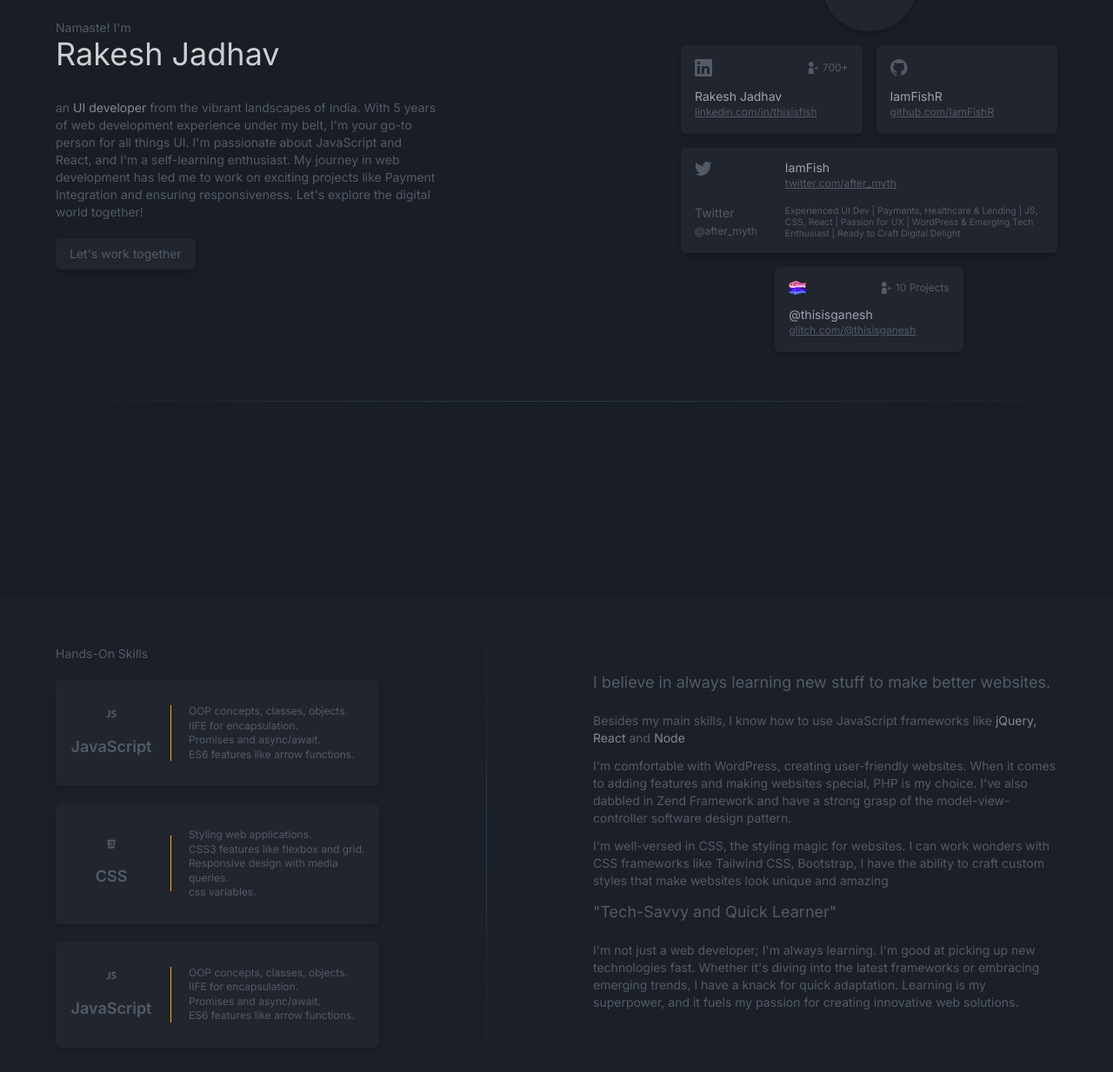
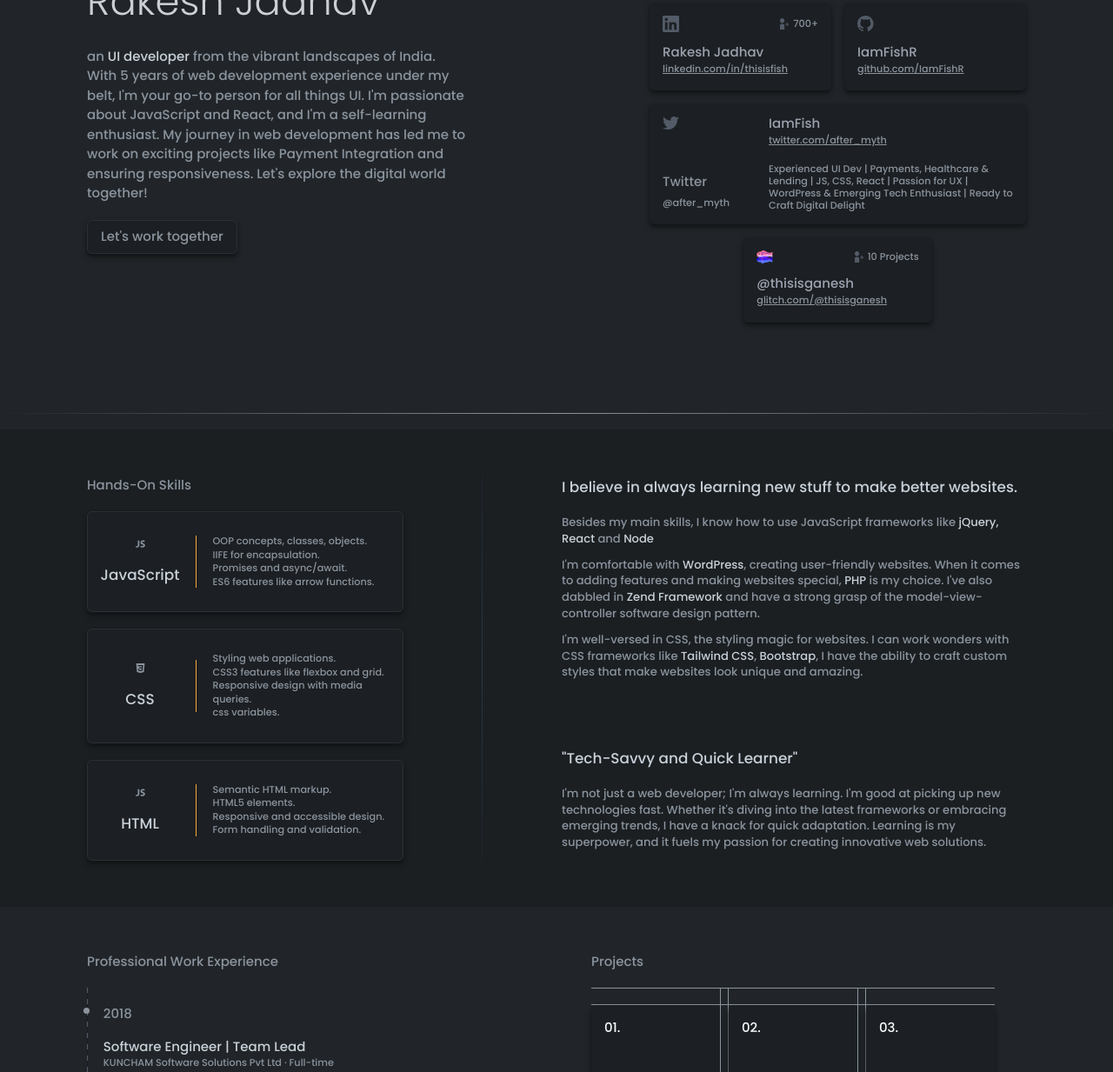
Before and after one commit to IamFishR/profile, a website: page src/index.html in a window 1280 px wide. Shown: the part 302-1535 px from the top of the page at 87% size. Drawn offline with Linux system fonts and the light colour scheme.

Commit message:
improvements & bug fixes

```diff
--- a/src/index.html
+++ b/src/index.html
@@ -6,12 +6,13 @@
     <meta name="viewport" content="width=device-width, initial-scale=1.0">
     <link rel="preconnect" href="https://fonts.googleapis.com">
     <link rel="preconnect" href="https://fonts.gstatic.com" crossorigin>
-    <link href="https://fonts.googleapis.com/css2?family=Inter:wght@400;500;600;700&display=swap" rel="stylesheet">
+    <link href="https://fonts.googleapis.com/css2?family=Poppins:wght@300,400;500;600;700&display=swap"
+        rel="stylesheet">
     <link href="../output/output.css" rel="stylesheet">
 </head>
 
-<body class="dark:bg-gray-dark-900 dark:text-gray-dark-400 font-normal text-sm">
-    <header class="spacing">
+<body class=" font-normal">
+    <header>
         <nav>
             <div class="container">
                 <div class="flex justify-between md:items-center flex-row flex-wrap py-3">
@@ -33,12 +34,12 @@
         </nav>
     </header>
 
-    <div class="min-h-screen spacing flex justify-center items-center flex-col">
+    <div class="landing-section">
         <div class="container">
             <div class="column-2">
                 <div class="md:w-[438px] flex flex-col items-start">
                     <p>Namaste! I'm</p>
-                    <p class="mb-4 text-4xl dark:text-gray-dark-100">Rakesh Jadhav</p>
+                    <h2 class="mb-4 text-4xl xl:text-5xl font-light dark:text-gray-dark-100">Rakesh Jadhav</h2>
                     <p class="mb-2 mt-4">
                         an <span class="dark:text-gray-dark-200">UI developer</span> from the vibrant landscapes of
                         India. With 5 years of web development experience under my belt, I'm your
@@ -80,7 +81,7 @@
                                 </div>
                             </div>
                         </div>
-                        <div class="card flex flex-col md:flex-row gap-8">
+                        <div class="card flex flex-col md:flex-row gap-12">
                             <div class="flex flex-col justify-between">
                                 <img src="./images/twitter.svg" class="w-5">
                                 <div>
@@ -93,7 +94,7 @@
                                 <a href="https://twitter.com/after_myth" target="_blank"
                                     class="text-xs underline">twitter.com/after_myth</a>
 
-                                <span class="text-extra-small block leading-tight mt-4">
+                                <span class="text-xs block leading-tight mt-4">
                                     Experienced UI Dev | Payments, Healthcare & Lending | JS, CSS, React | Passion for
                                     UX | WordPress & Emerging Tech
                                     Enthusiast | Ready to Craft Digital Delight
@@ -120,7 +121,6 @@
                 </div>
             </div>
         </div>
-        <div class="divider container horizontal"></div>
     </div>
 
     <div class="bg-gray-dark-600 py-14">
@@ -129,7 +129,7 @@
                 <h5 class="mb-5">Hands-On Skills</h5>
 
                 <div class="cards-container">
-                    <div class="card py-7 flex justify-between items-center">
+                    <div class="card card-btn py-7 flex justify-between items-center">
                         <div class="w-24 flex flex-col justify-center items-center">
                             <svg stroke="currentColor" fill="currentColor" stroke-width="0" version="1.1"
                                 viewBox="0 0 32 32" class="w-4 h-4" xmlns="http://www.w3.org/2000/svg">
@@ -137,7 +137,7 @@
                                     d="M9.633 7.968h3.751v10.514c0 4.738-2.271 6.392-5.899 6.392-0.888 0-2.024-0.148-2.764-0.395l0.42-3.036c0.518 0.173 1.185 0.296 1.925 0.296 1.58 0 2.567-0.716 2.567-3.282v-10.489zM16.641 20.753c0.987 0.518 2.567 1.037 4.171 1.037 1.728 0 2.641-0.716 2.641-1.826 0-1.012-0.79-1.629-2.789-2.32-2.764-0.987-4.59-2.517-4.59-4.961 0-2.838 2.394-4.985 6.293-4.985 1.9 0 3.258 0.37 4.245 0.839l-0.839 3.011c-0.642-0.321-1.851-0.79-3.455-0.79-1.629 0-2.419 0.765-2.419 1.604 0 1.061 0.913 1.53 3.085 2.369 2.937 1.086 4.294 2.616 4.294 4.985 0 2.789-2.122 5.158-6.688 5.158-1.9 0-3.776-0.518-4.714-1.037l0.765-3.085z">
                                 </path>
                             </svg>
-                            <p class="mb-0 mt-4 font-semibold text-lg">JavaScript</p>
+                            <p class="mb-0 mt-4 font-medium text-lg dark:text-gray-dark-200">JavaScript</p>
                             <!-- <span class="text-xs">5 years</span> -->
                         </div>
                         <div class="card-divider vertical mx-5"></div>
@@ -150,7 +150,7 @@
                             </ol>
                         </div>
                     </div>
-                    <div class="card my-5 py-7 flex justify-between items-center">
+                    <div class="card card-btn my-5 py-7 flex justify-between items-center">
                         <div class="w-24 flex flex-col justify-center items-center">
                             <svg stroke="currentColor" fill="currentColor" stroke-width="0" viewBox="0 0 24 24"
                                 height="1em" width="1em" xmlns="http://www.w3.org/2000/svg">
@@ -158,7 +158,7 @@
                                     d="M4.192 3.143h15.615l-1.42 16.034-6.404 1.812-6.369-1.813L4.192 3.143zM16.9 6.424l-9.8-.002.158 1.949 7.529.002-.189 2.02H9.66l.179 1.913h4.597l-.272 2.62-2.164.598-2.197-.603-.141-1.569h-1.94l.216 2.867L12 17.484l3.995-1.137.905-9.923z">
                                 </path>
                             </svg>
-                            <p class="mb-0 mt-4 font-semibold text-lg">CSS</p>
+                            <p class="mb-0 mt-4 font-medium text-lg dark:text-gray-dark-200">CSS</p>
                             <!-- <span class="text-xs">5 years</span> -->
                         </div>
                         <div class="card-divider vertical mx-5"></div>
@@ -171,7 +171,7 @@
                             </ol>
                         </div>
                     </div>
-                    <div class="card py-7 flex justify-between items-center">
+                    <div class="card card-btn py-7 flex justify-between items-center">
                         <div class="w-24 flex flex-col justify-center items-center">
                             <svg stroke="currentColor" fill="currentColor" stroke-width="0" version="1.1"
                                 viewBox="0 0 32 32" class="w-4 h-4" xmlns="http://www.w3.org/2000/svg">
@@ -179,16 +179,16 @@
                                     d="M9.633 7.968h3.751v10.514c0 4.738-2.271 6.392-5.899 6.392-0.888 0-2.024-0.148-2.764-0.395l0.42-3.036c0.518 0.173 1.185 0.296 1.925 0.296 1.58 0 2.567-0.716 2.567-3.282v-10.489zM16.641 20.753c0.987 0.518 2.567 1.037 4.171 1.037 1.728 0 2.641-0.716 2.641-1.826 0-1.012-0.79-1.629-2.789-2.32-2.764-0.987-4.59-2.517-4.59-4.961 0-2.838 2.394-4.985 6.293-4.985 1.9 0 3.258 0.37 4.245 0.839l-0.839 3.011c-0.642-0.321-1.851-0.79-3.455-0.79-1.629 0-2.419 0.765-2.419 1.604 0 1.061 0.913 1.53 3.085 2.369 2.937 1.086 4.294 2.616 4.294 4.985 0 2.789-2.122 5.158-6.688 5.158-1.9 0-3.776-0.518-4.714-1.037l0.765-3.085z">
                                 </path>
                             </svg>
-                            <p class="mb-0 mt-4 font-semibold text-lg">JavaScript</p>
+                            <p class="mb-0 mt-4 font-medium text-lg dark:text-gray-dark-200">HTML</p>
                             <!-- <span class="text-xs">5 years</span> -->
                         </div>
                         <div class="card-divider vertical mx-5"></div>
                         <div class="w-[203px]">
                             <ol class="text-xs leading-snug">
-                                <li>OOP concepts, classes, objects.</li>
-                                <li>IIFE for encapsulation.</li>
-                                <li>Promises and async/await.</li>
-                                <li>ES6 features like arrow functions.</li>
+                                <li>Semantic HTML markup.</li>
+                                <li>HTML5 elements.</li>
+                                <li>Responsive and accessible design.</li>
+                                <li>Form handling and validation.</li>
                             </ol>
                         </div>
                     </div>
@@ -196,32 +196,35 @@
                 </div>
             </div>
             <div class="divider vertical"></div>
-            <div class="md:w-[534px] flex flex-col justify-center items-center">
+            <div class="md:w-[534px] flex flex-col justify-between items-center">
                 <div class="multiple-skills">
-                    <p class="text-lg mb-5">I believe in always learning new stuff to make better websites.</p>
+                    <p class="text-lg mb-5 dark:text-gray-dark-200">I believe in always learning new stuff to make
+                        better websites.</p>
 
-                    <p class="mb-3">Besides my main skills, I know how to use JavaScript frameworks like <span
-                            class="text-gray-dark-200">jQuery, React</span> and
-                        <span class="text-gray-dark-200">Node</span>
-                    </p>
-                    <p class="mb-3">I'm comfortable with WordPress, creating user-friendly websites. When it comes to
-                        adding features
-                        and
-                        making websites
-                        special, PHP is my choice. I've also dabbled in Zend Framework and have a strong grasp of the
-                        model-view-controller
-                        software design pattern.</p>
-                    <p class="mb-3">I'm well-versed in CSS, the styling magic for websites. I can work wonders with CSS
-                        frameworks
-                        like
-                        Tailwind CSS,
-                        Bootstrap, I have the ability to craft custom styles that make websites look unique and amazing
-                    </p>
+                    <div class="text-sm">
+                        <p class="mb-3">Besides my main skills, I know how to use JavaScript frameworks like
+                            <span class="dark:text-gray-dark-200">jQuery, React</span> and
+                            <span class="dark:text-gray-dark-200">Node</span>
+                        </p>
+                        <p class="mb-3">I'm comfortable with <span class="dark:text-gray-dark-200">WordPress</span>, creating
+                            user-friendly websites. When it comes
+                            to adding features and making websites special,
+                            <span class="dark:text-gray-dark-200">PHP</span> is my choice. I've also dabbled in
+                            <span class="dark:text-gray-dark-200">Zend Framework </span> and have a strong grasp of
+                            the model-view-controller software design pattern.
+                        </p>
+                        <p class="mb-3">I'm well-versed in CSS, the styling magic for websites. I can work wonders with
+                            CSS frameworks like
+                            <span class="dark:text-gray-dark-200">Tailwind CSS</span>,
+                            <span class="dark:text-gray-dark-200">Bootstrap</span>, I have the ability to craft custom styles
+                            that make websites look unique and amazing.
+                        </p>
+                    </div>
                 </div>
 
                 <div class="can-pickup-fast">
-                    <p class="text-lg mb-5">"Tech-Savvy and Quick Learner"</p>
-                    <p class="mb-3">
+                    <p class="text-lg mb-5 dark:text-gray-dark-200">"Tech-Savvy and Quick Learner"</p>
+                    <p class="mb-3 text-sm">
                         I'm not just a web developer; I'm always learning. I'm good at picking up new technologies fast.
                         Whether it's diving
                         into the latest frameworks or embracing emerging trends, I have a knack for quick adaptation.
@@ -241,20 +244,20 @@
                     <div class="timeline-item">
                         <p class="mb-4">2018</p>
                         <p class="text-gray-dark-200 mb-0">Software Engineer | Team Lead</p>
-                        <p class="mb-3">KUNCHAM Software Solutions Pvt Ltd · Full-time</p>
-                        <p class="mb-0">May 2018 - Aug 2019 · 1 yr 4 mos</p>
-                        <p>Hyderabad, Telangana</p>
+                        <p class="mb-3 text-xs">KUNCHAM Software Solutions Pvt Ltd · Full-time</p>
+                        <p class="mb-0 text-xs">May 2018 - Aug 2019 · 1 yr 4 mos</p>
+                        <p class="text-xs">Hyderabad, Telangana</p>
                     </div>
                     <div class="timeline-item">
                         <p class="mb-4">2020 - Oct . 2023</p>
                         <p class="text-gray-dark-200 mb-0">UI Developer</p>
-                        <p class="mb-3">Liquid Payments (India), Pvt Ltd. · Full-time</p>
-                        <p class="mb-0">Jan 2020 - Present · 3 yrs 9 mos</p>
-                        <p>Hyderabad, Telangana</p>
+                        <p class="mb-3 text-xs">Liquid Payments (India), Pvt Ltd. · Full-time</p>
+                        <p class="mb-0 text-xs">Jan 2020 - Present · 3 yrs 9 mos</p>
+                        <p class="text-xs">Hyderabad, Telangana</p>
                     </div>
                     <div class="timeline-item">
                         <p class="mb-4">Oct . 2023</p>
-                        <p class="mb-3">Search in progress</p>
+                        <p class="mb-3 text-xs">Search in progress</p>
                     </div>
                 </div>
             </div>
@@ -435,24 +438,26 @@
         <div class="container column-2 py-14">
             <h2 class="text-6xl">CONTACT ME</h2>
             <div class="relative">
-                <div class="md:w-[322px] card dark:bg-gray-dark-600 px-9 pt-14 shadow-lg">
+                <div class="md:w-[322px] card dark:bg-gray-dark-600 px-9 pt-14 shadow-md shadow-dark">
                     <div class="mb-6">
-                        <span class="block mb-2 text-extra-small">My Name</span>
-                        <p>Rakesh B. Jadhav</p>
+                        <span class="block mb-2 text-xs">My Name</span>
+                        <p class="dark:text-gray-dark-200">Rakesh B. Jadhav</p>
                     </div>
                     <div class="mb-6">
-                        <span class="block mb-2 text-extra-small">Email Address</span>
-                        <a href="mailto:thisisganesh353@gmail.com">thisisganesh353@gmail.com</a>
+                        <span class="block mb-2 text-xs">Email Address</span>
+                        <a class="dark:text-gray-dark-200"
+                            href="mailto:thisisganesh353@gmail.com">thisisganesh353@gmail.com</a>
                     </div>
                     <div class="mb-11">
-                        <span class="block mb-2 text-extra-small">Phone Number</span>
-                        <a href="phone:9908279938">
+                        <span class="block mb-2 text-xs">Phone Number</span>
+                        <a class="dark:text-gray-dark-200" href="phone:9908279938">
                             <span class="underline-offset-1">+91</span>
                             9908279938
                         </a>
                     </div>
                     <div class="flex items-center mb-28">
-                        <a href="https://linkedin.com/in/thisisfish" target="_blank" class="card card-btn mr-3">linkedin</a>
+                        <a href="https://linkedin.com/in/thisisfish" target="_blank"
+                            class="card card-btn mr-3">linkedin</a>
                         <a href="https://twitter.com/after_myth" target="_blank" class="card card-btn">twitter</a>
                     </div>
                 </div>
--- a/src/input.css
+++ b/src/input.css
@@ -3,6 +3,9 @@
 @tailwind utilities;
 
 @layer components {
+  html, body {
+    @apply text-sm xl:text-[15px] leading-6 font-sans antialiased dark:bg-gray-dark-900 dark:text-gray-dark-400;
+  }
   .nav-item {
     @apply text-sm transition-colors duration-300 px-4 py-2 rounded-md hover:text-gray-dark-200 focus:outline-none capitalize;
   }
@@ -25,12 +28,22 @@
     /* @apply grid grid-cols-1 md:grid-cols-2 gap-4; */
   }
 
+  .landing-section {
+    @apply flex justify-center items-center flex-col relative;
+    min-height: calc(100vh - 60px);
+  }
+
+  .landing-section::after {
+    @apply absolute left-0 right-0 bottom-5 h-px bg-gradient-to-r from-gray-dark-900 via-gray-dark-400 to-gray-dark-900 bg-repeat;
+    content: '';
+  }
+
   .card {
-    @apply dark:bg-gray-dark-700 rounded-md shadow-md p-4 dark:text-gray-dark-400 transition-all duration-300;
+    @apply dark:bg-gray-dark-700 rounded-md shadow-md shadow-dark p-4 dark:text-gray-dark-400 transition-all duration-300;
   }
 
   .card-btn {
-    @apply px-4 py-2 dark:hover:bg-gray-dark-600;
+    @apply px-4 py-2 dark:hover:bg-gray-dark-700 border border-gray-dark-500  dark:hover:text-gray-dark-200 hover:shadow-none;
   }
 
   .divider.horizontal {
--- a/tailwind.config.js
+++ b/tailwind.config.js
@@ -7,14 +7,16 @@
       colors: {
         "gray-dark": {
           100: "#CCD0D4",
-          200: "#82888F",
-          400: "#525B67",
-          600: "#1B1F27",
-          700: "#21252E",
+          200: "#c9d1d9",
+          400: "#8b949e",
+          500: "#2C3034",
+          600: "#1b1f22",
+          700: "#1C1F23",
           800: "#252528",
-          900: "#191D24",
+          900: "#212529",
         },
         "secondary": "#F5A937",
+        "dark": "#111315",
       },
       fontSize: {
         'extra-small': '.65rem',
@@ -27,7 +29,7 @@
       },
     },
     fontFamily: {
-      sans: ['Inter', 'sans-serif'],
+      sans: ['Poppins', 'sans-serif'],
       serif: ['Merriweather', 'serif'],
     },
   },
```
Also changed, not shown: output/output.css.
